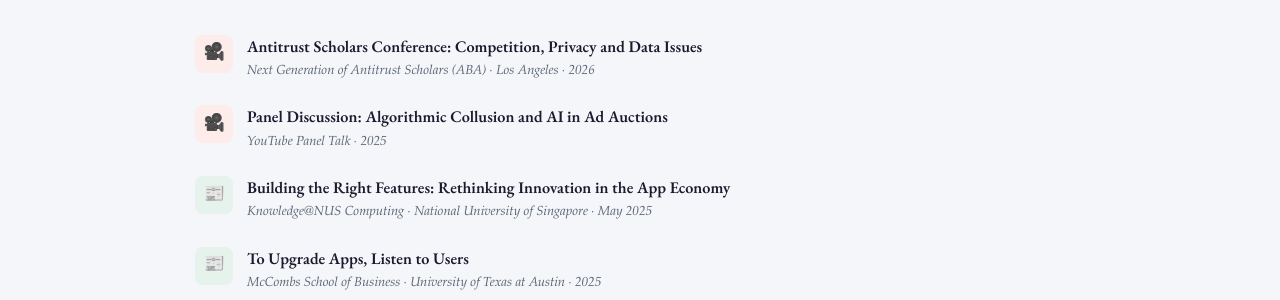
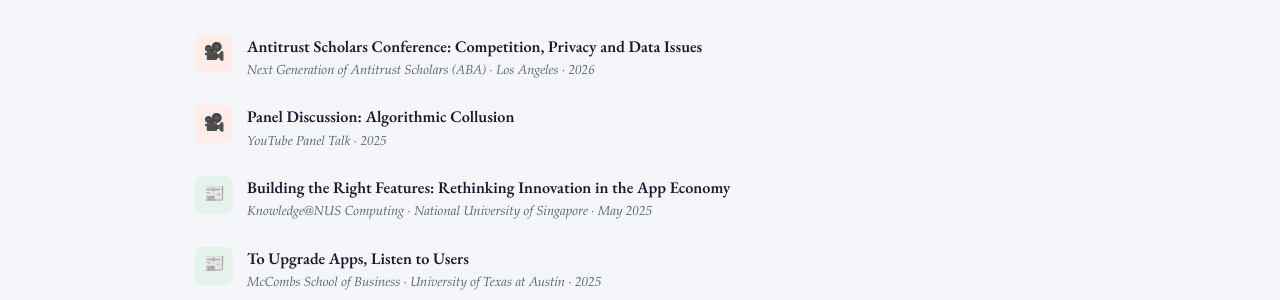
Before and after one commit to askaranam/askaranam.github.io, a Jekyll site: the page built from media.html, in a window 1280 px wide. Shown: the part 257-557 px from the top of the page. Built offline with Jekyll 4.4.1, drawn with Linux system fonts in a browser that asks for light colours; nearby versions of some CDN libraries; some web fonts are replaced.

Commit message:
Update media.html

```diff
--- a/media.html
+++ b/media.html
@@ -63,7 +63,7 @@ render_with_liquid: false
   <li>
     <span class="media-icon-sm icon-video">🎥</span>
     <span class="media-text">
-      <a href="https://www.youtube.com/watch?v=farOrPaOTQY" target="_blank">Panel Discussion: Algorithmic Collusion and AI in Ad Auctions</a>
+      <a href="https://www.youtube.com/watch?v=farOrPaOTQY" target="_blank">Panel Discussion: Algorithmic Collusion</a>
       <span class="media-outlet">YouTube Panel Talk · 2025</span>
     </span>
   </li>
```
